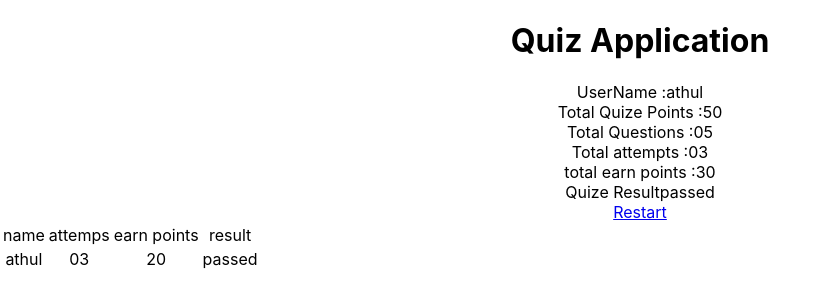
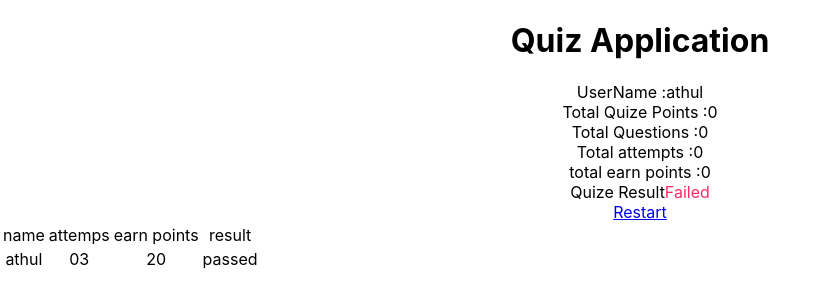
Before and after one commit to athuljain/Quiz-App, a React (Create React App) app: page /result in a window 1280 px wide. Shown: the top 308 px of the page, without its empty margins (0-827 px from the left). Built offline with nearby package versions, Linux system fonts and the light colour scheme.

Commit message:
result Output commit

```diff
--- a/src/component/Quiz.jsx
+++ b/src/component/Quiz.jsx
@@ -36,6 +36,10 @@ export default function Quiz() {
       }
     }
 
+    // reset the value
+
+    setChecked(undefined)
+
 
   }
   function onPrev() {
--- a/src/component/Result.jsx
+++ b/src/component/Result.jsx
@@ -4,6 +4,7 @@ import { useDispatch, useSelector } from "react-redux";
 import { resetAllAction } from "../Redux/Question_reducer";
 import { resetResultAction } from "../Redux/ResultReducer";
 import { useEffect } from "react";
+import { attempts_Number,earnPoints_Number,flagResult } from "../helper/Helper";
 export default function Result() {
 
 
@@ -11,8 +12,13 @@ const dispatch = useDispatch()
 const {questions : {queue,answers}, result :{result,userId}} = useSelector(state => state)
 
 useEffect(()=>{
-  console.log(result);
+  console.log(attempts);
 })
+
+const totalPoints = queue.lenght * 10
+const attempts = attempts_Number(result)
+const earnPoints = earnPoints_Number(result,answers,10)
+const flag = flagResult(totalPoints,earnPoints)
 
   function onRestart() {
     dispatch(resetAllAction())
@@ -30,24 +36,24 @@ useEffect(()=>{
         </div>
         <div className="flex">
           <span>Total Quize Points :</span>
-          <span className="bold">50 </span>
+          <span className="bold">{totalPoints || 0} </span>
         </div>
 
         <div className="flex">
           <span>Total Questions :</span>
-          <span className="bold">05 </span>
+          <span className="bold">{queue.lenght || 0} </span>
         </div>
         <div className="flex">
           <span>Total attempts :</span>
-          <span className="bold">03 </span>
+          <span className="bold">{attempts || 0} </span>
         </div>
         <div className="flex">
           <span>total earn points :</span>
-          <span className="bold">30 </span>
+          <span className="bold">{earnPoints || 0} </span>
         </div>
         <div className="flex">
           <span>Quize Result</span>
-          <span className="bold">passed </span>
+          <span style={{color : `${flag ? "#2aff95" : "#ff2a66"}`}} className="bold">{flag ? "Passed" : "Failed" } </span>
         </div>
       </div>
       <div className="start">
--- /dev/null
+++ b/src/helper/Helper.jsx
@@ -0,0 +1,13 @@
+
+
+export function attempts_Number(result){
+    return result.filter(r=> r !== undefined).length;
+}
+export function earnPoints_Number(result,answers,point){
+return result.map((element,i)=> answers[i]=== element).filter(i => i).map(i => point).reduce((prev,curr)=> prev + curr,0)
+}
+
+export function flagResult(totalPoints,earnPoints){
+    return (totalPoints * 50 / 100) < earnPoints
+
+}
```
